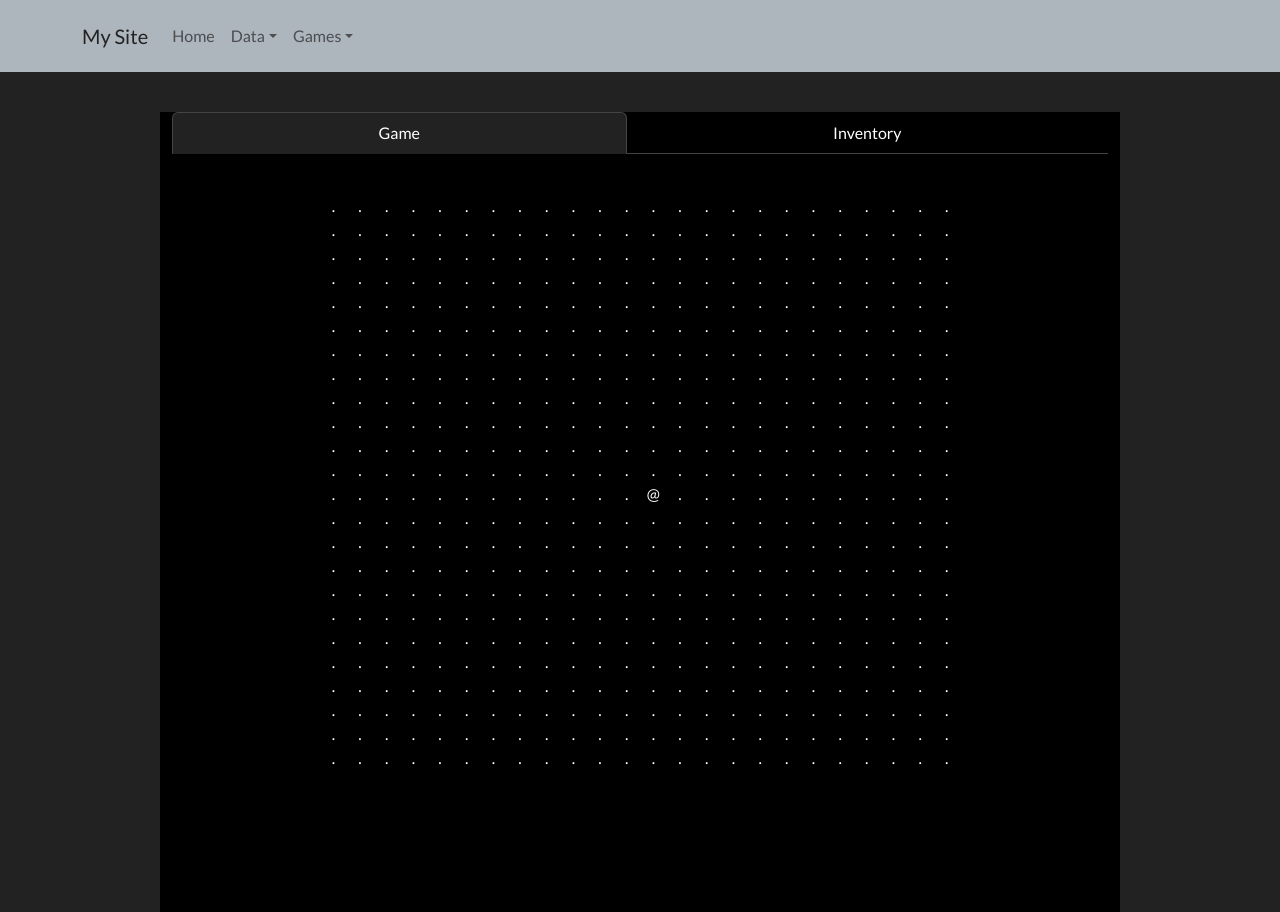
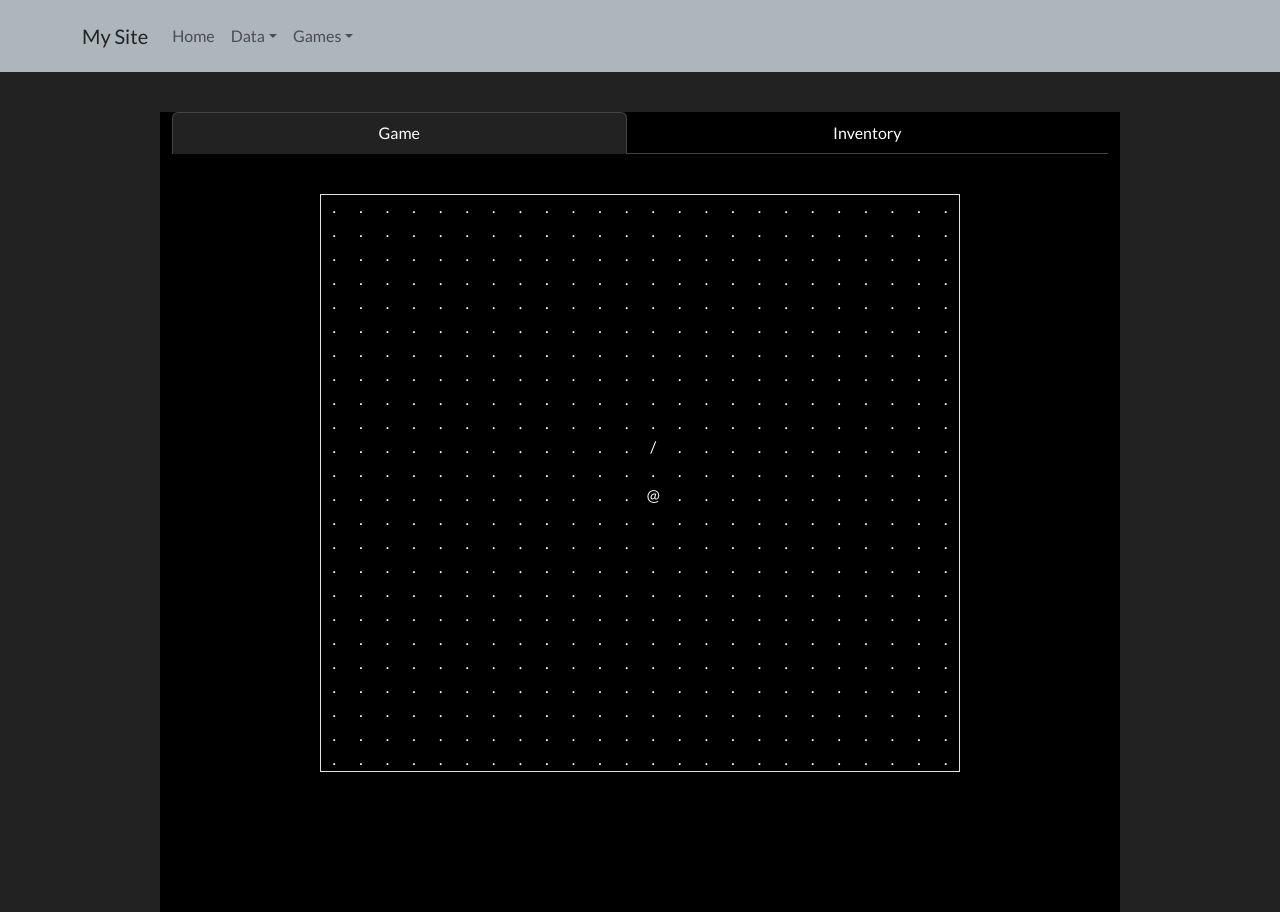
Before and after one commit to cmrnwlsh/mywebsite, a React (Create React App) app in the folder client/: page /swordgame in a window 1280 px wide. Built offline with nearby package versions, Linux system fonts and the light colour scheme.

Commit message:
There is now a sword that you can pick up and put into your inventory with spacebar

```diff
--- /dev/null
+++ b/client/src/games/SwordGame/EntityMaps.js
@@ -0,0 +1,12 @@
+import {Sword} from "./EntityTemplates";
+
+const {Player, Floor} = require("./EntityTemplates");
+
+const range = Array.from(Array(24));
+
+export const maps = {
+    baseMap: (px, py) => range.map((row, y) => range.map((col, x) =>
+        new Floor(x, y, x === px && y === py ? [new Player(x, y)] :
+            x === 12 && y === 10 ? [new Sword('iron')] : []
+        )))
+}
--- a/client/src/games/SwordGame/EntityTemplates.js
+++ b/client/src/games/SwordGame/EntityTemplates.js
@@ -1,15 +1,33 @@
+
 export class Player {
     constructor(x, y) {
         this.x = x;
         this.y = y;
+        this.inventory = [];
         this.symbol = '@'
     }
 }
 
 export class Floor {
-    constructor(x, y) {
+    constructor(x, y, contents = []) {
         this.x = x;
         this.y = y;
-        this.symbol = '.'
+        this.contents = contents;
+        this.symbol = this.contents.length ? this.contents.slice(-1)[0].symbol : '.';
     }
 }
+class Weapon {
+    constructor() {
+        this.damage = {bronze: 1, iron: 2, steel: 3};
+    }
+}
+
+export class Sword extends Weapon {
+    constructor(material) {
+        super();
+        this.type = 'sword';
+        this.material = material;
+        this.damage = this.damage[material] + 3;
+        this.symbol = '/';
+    }
+}
--- a/client/src/games/SwordGame/SwordGame.js
+++ b/client/src/games/SwordGame/SwordGame.js
@@ -4,40 +4,61 @@ import {Col, Row, Tab, Tabs} from "react-bootstrap";
 import './SwordGame.css'
 import {useState} from "react";
 import {Floor, Player} from "./EntityTemplates";
+import './EntityMaps'
+import {maps} from "./EntityMaps";
 
 export default function SwordGame() {
-    const range = Array.from(Array(24));
     const [[px, py], setPlayerPos] = useState([12, 12]);
-    const [ents, setEnts] = useState(range.map((row, i) => range.map((col, j) =>
-        i === py && j === px ? new Player(i, j) : new Floor(i, j))));
+    const [ents, update] = useState(maps.baseMap(px, py));
 
-    console.log(px + " " + py);
+    function movePlayer(coords) {
+        const [x, y] = coords
 
-    function move(ent, coords) {
-        ents[ent.y][ent.x] = new Floor(ent.x, ent.y);
-        ent.x = coords[0];
-        ent.y = coords[1];
-        ents[ent.y][ent.x] = ent;
+        if (ents[y][x] instanceof Floor) {
+            ents[y][x] = new Floor(x, y, ents[y][x].contents.concat(ents[py][px].contents.slice(-1)[0]));
+            ents[py][px] = new Floor(px, py, ents[py][px].contents.slice(0, ents[py][px].contents.length - 1));
+            setPlayerPos(coords);
+            update(ents);
+        }
+    }
 
-        if (ent instanceof Player)
-            setPlayerPos(coords);
+    function pickupItem(index) {
+        let items;
+        let contents = [];
 
-        setEnts(ents);
+        if(ents[py][px].contents.length > 1) {
+            items = ents[py][px].contents.slice(0, ents[py][px].contents.length - 1);
+            ents[py][px].contents.slice(-1)[0].inventory =
+                ents[py][px].contents.slice(-1)[0].inventory.concat(items[index]);
+
+            items.forEach((element, i) => {
+                if(i !== index)
+                    contents.push(element);
+            })
+
+            ents[py][px] = new Floor(px, py, contents.concat(ents[py][px].contents.slice(-1)[0]))
+            console.log(ents[py][px].contents);
+
+            update([...ents]);
+        }
     }
 
     function keyHandler(event) {
         console.log(event.key);
         if (event.key === 'ArrowUp')
-            move(ents[py][px], [px, (py - 1) >= 0 ? (py - 1) : range.length - 1]);
+            movePlayer([px, (py - 1) >= 0 ? (py - 1) : ents.length - 1]);
 
         if (event.key === 'ArrowDown')
-            move(ents[py][px], [px, Math.abs(py + 1) % range.length]);
+            movePlayer([px, (py + 1) % ents.length]);
 
         if (event.key === 'ArrowLeft')
-            move(ents[py][px], [(px - 1) >= 0 ? (px - 1) : range.length - 1, py]);
+            movePlayer([(px - 1) >= 0 ? (px - 1) : ents[py].length - 1, py]);
 
         if (event.key === 'ArrowRight')
-            move(ents[py][px], [Math.abs(px + 1) % range.length, py]);
+            movePlayer([(px + 1) % ents[py].length, py]);
+
+        if (event.keyCode === 32)
+            pickupItem(0);
     }
 
     return (
@@ -46,13 +67,19 @@ export default function SwordGame() {
             <Container className={'GameTabs'}>
                 <Tabs fill>
                     <Tab eventKey={'game'} title={'Game'}>
-                        <Container className={"SwordGame"} onKeyDown={keyHandler} tabIndex={0}>
-                            {ents.map(row => <Row>{row.map(ent =>
-                                <Col className={"Tile"}>{ent.symbol}</Col>)}</Row>)}
+                        <Container className={"SwordGame border"} onKeyDown={keyHandler} tabIndex={0}>
+                            {ents.map((row, i) =>
+                                <Row key={i + ':'}>{row.map((ent, j) =>
+                                <Col key={i + ':' + j} className={"Tile"}>{ent.symbol}</Col>)}</Row>)}
                         </Container>
                     </Tab>
                     <Tab eventKey={'inventory'} title={'Inventory'}>
-                        <Container className={'Inventory'}></Container>
+                        <Container className={'Inventory'}>
+                            {ents[py][px].contents.slice(-1)[0].inventory.map((row, i) =>
+                                <Row key={i * 30}>
+                                    {Object.keys(row).map(key => ' | ' + key + ': ' + row[key])}
+                                </Row>)}
+                        </Container>
                     </Tab>
                 </Tabs>
             </Container>
```
